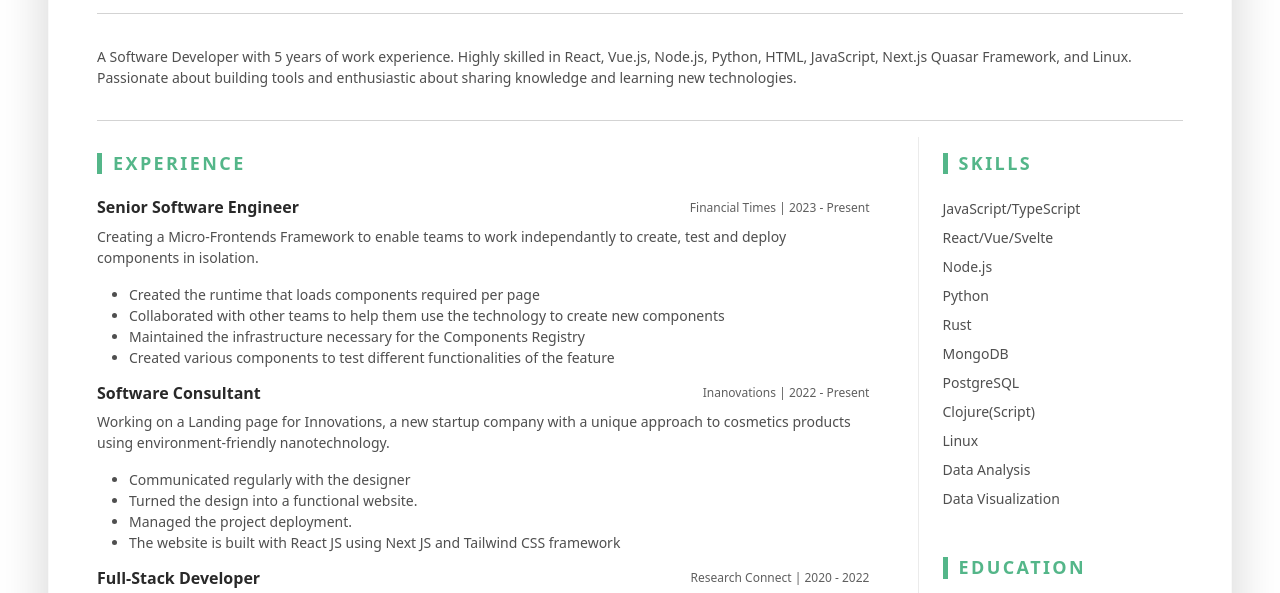
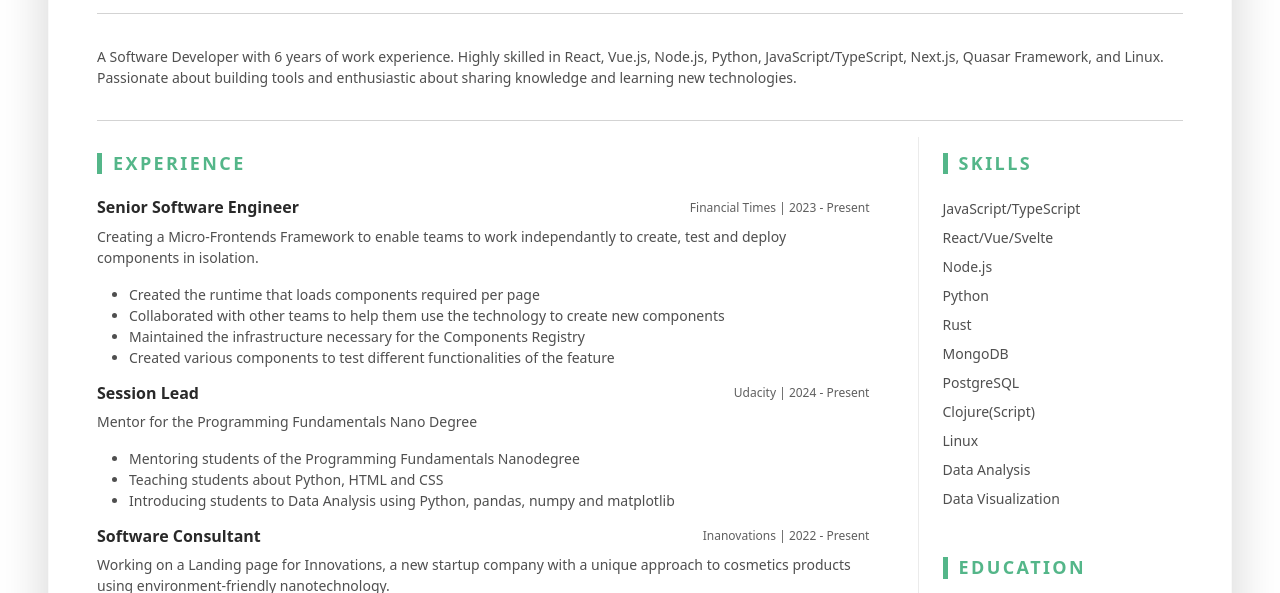
Before and after one commit to omarbassam88/resume, a plain HTML site: page index.html in a window 1280 px wide. Shown: the part 183-776 px from the top of the page. Drawn offline with Linux system fonts and the light colour scheme.

Commit message:
added Udacity Session lead Experience

```diff
--- a/index.html
+++ b/index.html
@@ -69,11 +69,11 @@
                    </div><!--  -->
               <div class="col text-start">
                 <p class="mb-0">
-                  A Software Developer with 5 years of work experience. Highly
-                  skilled in React, Vue.js, Node.js, Python, HTML, JavaScript,
-                  Next.js Quasar Framework, and Linux. Passionate about building
-                  tools and enthusiastic about sharing knowledge and learning
-                  new technologies.
+                  A Software Developer with 6 years of work experience. Highly
+                  skilled in React, Vue.js, Node.js, Python,
+                  JavaScript/TypeScript, Next.js, Quasar Framework, and Linux.
+                  Passionate about building tools and enthusiastic about sharing
+                  knowledge and learning new technologies.
                 </p>
               </div>
               <!--//col-->
@@ -124,6 +124,35 @@
                         <li>
                           Created various components to test different
                           functionalities of the feature
+                        </li>
+                      </ul>
+                    </div>
+                  </div>
+                  <!--//item-->
+                  <div class="item mb-3">
+                    <div class="item-heading row align-items-center mb-2">
+                      <h4
+                        class="item-title col-12 col-md-6 col-lg-8 mb-2 mb-md-0"
+                      >
+                        Session Lead
+                      </h4>
+                      <div
+                        class="item-meta col-12 col-md-6 col-lg-4 text-muted text-start text-md-end"
+                      >
+                        Udacity | 2024 - Present
+                      </div>
+                    </div>
+                    <div class="item-content">
+                      <p>Mentor for the Programming Fundamentals Nano Degree</p>
+                      <ul class="resume-list">
+                        <li>
+                          Mentoring students of the Programming Fundamentals
+                          Nanodegree
+                        </li>
+                        <li>Teaching students about Python, HTML and CSS</li>
+                        <li>
+                          Introducing students to Data Analysis using Python,
+                          pandas, numpy and matplotlib
                         </li>
                       </ul>
                     </div>
```
